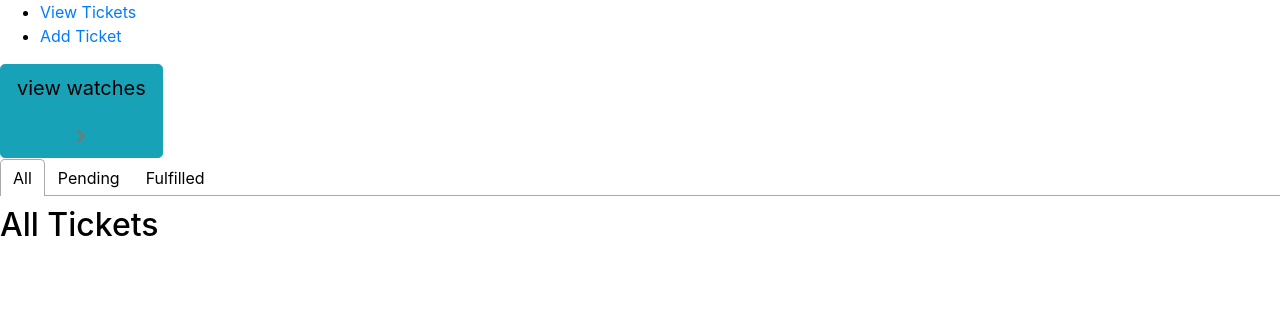
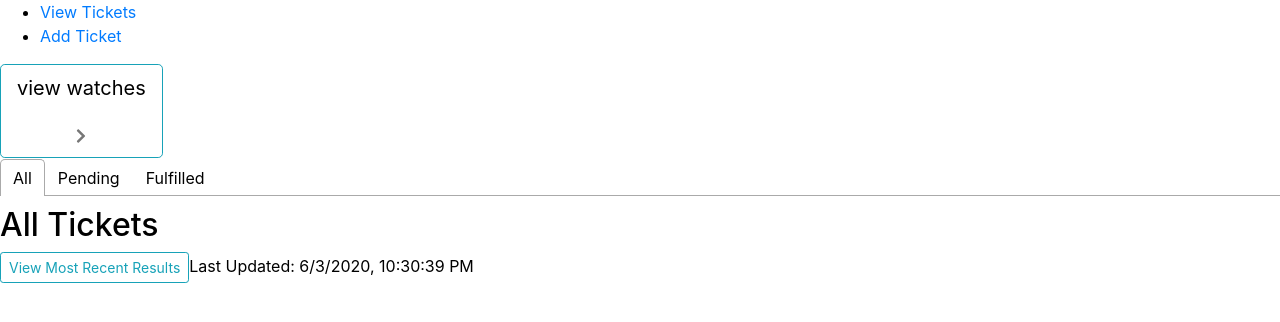
Before and after one commit to d0uble0deven/watch_waitlist_react, a React (Create React App) app in the folder my-app/: page / in a window 1280 px wide. Shown: the top 322 px of the page. Built offline with nearby package versions, Linux system fonts and the light colour scheme.

Commit message:
added refresh results button

```diff
--- a/my-app/src/Components/TicketCard.jsx
+++ b/my-app/src/Components/TicketCard.jsx
@@ -8,25 +8,11 @@ window.React2 = require('react');
 console.log(window.React1 === window.React2);
 
 const TicketCard = (props) => {
-    // const [customer, setCustomer] = useState([])
 
-    // get tickets from DB
-    useEffect(() => {
-        // getTicketsFromDb()
-    })
-
-    // const getTicketsFromDb = () => {
-    //     // 404 means that is not pulling data from backend api
-    //     fetch('http://localhost:3001/tickets/getTickets')
-    //         // Response {type: "cors", url: "http://localhost:3001/tickets/getTickets", redirected: false, status: 404, ok: false, …}
-    //         .then(data => data.json())
-    //         .then(res => setCustomer(res.data))
-    //     console.log(customer)
-    // }
 
     const deleteTicket = (id) => {
-        console.log('deleteTicket')
-        console.log('id: ' + Object.keys(id))
+        // console.log('deleteTicket')
+        // console.log('id: ' + Object.keys(id))
         // takes in id, filter it out, show all that do now have id
         // setCustomer(customer.filter(element => element.id !== id))
         // console.log(customer)
@@ -38,8 +24,8 @@ const TicketCard = (props) => {
 
             <Card inverse>
                 {/* copy and paste _id in to input form to delete */}
-                {/* <input></input> */}
-                <Button value={props._id} style={{ width: 50 }} outline color='danger' size='sm' type="submit" onClick={deleteTicket}>{props._id}</Button>
+                <input></input>
+                <Button value={props._id} size='lg' outline color='danger' size='sm' type="submit" onClick={deleteTicket}>Delete:  {props.id} </Button>
                 <CardTitle>id:{props._id}</CardTitle>
                 <CardBody >
                     <li>Name:{props.first_name} {props.last_name}</li>
--- a/my-app/src/Pages/PagesStyling/ViewPageStyling.css
+++ b/my-app/src/Pages/PagesStyling/ViewPageStyling.css
@@ -11,21 +11,3 @@
 .rotate {
     transform: rotate(90deg);
   }
-
-
-
-  /* not used */
-.accordion_content {
-    background-color: white;
-    overflow: hidden;
-    /* !!!!!!!!!!!!!!!!!!!!!!!!!!!!!!!!!!!!! */
-    transition: max-height 0.6s ease;
-    /* max-height: 0 makes content dissapear/collapses, if larger it opens */
-    max-height: 0px;
-    /* ^^^^^^^^^^^^^^^^^^^^^^^^^^^^^^^^^^^^^^^ */
-  }
-
-  /* not used */
-  .vanish {
-      display: none;
-  }
--- a/my-app/src/Pages/ViewPage.jsx
+++ b/my-app/src/Pages/ViewPage.jsx
@@ -1,4 +1,4 @@
-import React, { useState } from 'react'
+import React, { useState, useEffect } from 'react'
 import WatchCard from '../Components/WatchCard'
 import { Tab, Tabs, TabList, TabPanel } from 'react-tabs';
 import { Button } from 'reactstrap';
@@ -15,17 +15,29 @@ import Chevron from '../Components/Chevron';
 
 const ViewPage = () => {
 
+    const [time, setTime] = useState('')
+
     // get ticket data
     const [customer, setCustomer] = useState([])
+    const [isTCActive, setIsTCActive] = useState('active')
+    const [ticketHeight, setTicketHeight] = useState('0px')
+    const [tCRotation, setTCRotation] = useState('accordion_icon')
+
 
     // gets tickets from db when 'View Search Results' is clicked
     const getTicketsFromDb = () => {
+        setTime(new Date().toLocaleString())
+        console.log('getTicketsFromDb firing')
+        if (isTCActive === 'active') {
+
             // 404 means that is not pulling data from backend api
             fetch('http://localhost:3001/tickets/getTickets')
                 // Response {type: "cors", url: "http://localhost:3001/tickets/getTickets", redirected: false, status: 404, ok: false, …}
                 .then(data => data.json())
                 .then(res => setCustomer(res.data))
-        console.log(customer)
+                .then(console.log(customer))
+        }
+
     }
 
 
@@ -48,7 +60,19 @@ const ViewPage = () => {
 
 
     */
+    // useEffect(
+    //     isTCActive === 'active' ? getTicketsFromDb() : console.log('help')
 
+    // )
+
+    const toggleTCAccordion = () => {
+        getTicketsFromDb()
+        setIsTCActive(isTCActive === '' ? 'active' : '')
+        // if (isTCActive === 'active') {
+        // }
+        setTicketHeight(isTCActive === 'active' ? '0px' : '1000px')
+        setTCRotation(isTCActive === 'active' ? 'accordion_icon' : 'accordion_icon rotate')
+    }
 
     const toggleAccordion = () => {
         setIsActive(isActive === '' ? 'active' : '')
@@ -59,7 +83,7 @@ const ViewPage = () => {
 
     return (
         <div>
-            <Button size="lg" color='info' className={`accordion ${isActive}`} onClick={toggleAccordion}>
+            <Button size="lg" outline color='info' className={`accordion ${isActive}`} onClick={toggleAccordion}>
                 <p>view watches</p>
                 <Chevron className={`${rotation}`} width={10} fill={"#777"} />
             </Button>
@@ -68,8 +92,7 @@ const ViewPage = () => {
                 watches.map((item, index) => {
                     return (<div style={{ maxHeight: `${watchHeight}` }} key={index}>
                         <WatchCard name={item.name} image={item.image} />
-                    </div>
-                    )
+                    </div>)
                 })
                 :
                 <div></div>
@@ -86,10 +109,21 @@ const ViewPage = () => {
                     <TabPanel>
                         <h2>All Tickets</h2>
 
-                        {(2 === 2) ?
+                        {/* <Button size="lg" color='info' outline className={`accordion ${isTCActive}`} onClick={toggleTCAccordion}>
+                            <p>View Search Results</p>
+                            <Chevron className={`${tCRotation}`} width={10} fill={"#777"} />
+                        </Button> */}
+
+
+                        <Button outline color='info' size='sm' onClick={getTicketsFromDb}>View Most Recent Results</Button>
+                        Last Updated: {new Date().toLocaleString()}
+
+                        {(isTCActive === 'active') ?
                             customer.map((item, index) => {
-                                return (<div key={index}>
+                                return (
+                                    <div key={index}>
                                         <TicketCard
+                                            id={item._id}
                                             first_name={item.first_name}
                                             last_name={item.last_name}
                                             street={item.street}
@@ -103,10 +137,10 @@ const ViewPage = () => {
                                             fulfilled={JSON.stringify(item.fulfilled)}
                                             date_fulfilled={JSON.stringify(item.date_fulfilled)}
                                         />
-                                </div>
-                                )
+                                    </div>)
                             })
-                            : <div></div>
+                            :
+                            <div></div>
                         }
                     </TabPanel>
                     <TabPanel>
```
Lines whose indentation alone changed are shown as unchanged.
